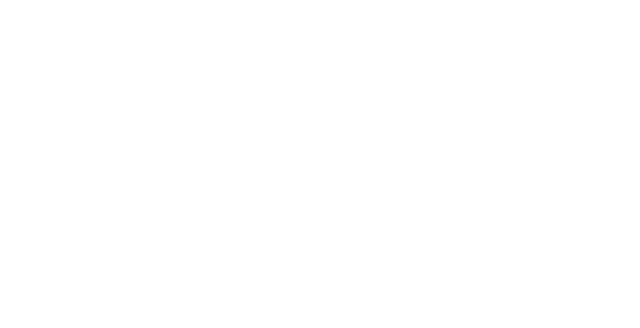
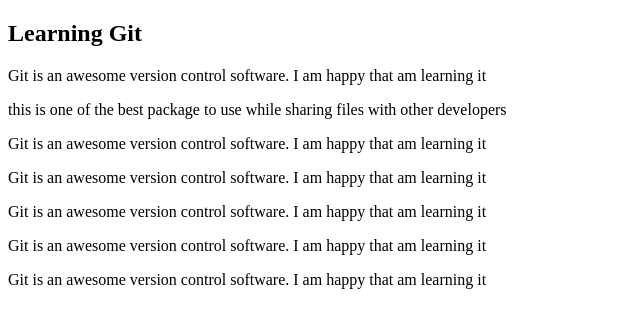
Before and after one commit to sunday58/learningGit, a plain HTML site: page index.html in a window 1280 px wide. Shown: the whole page, without its empty margins (0-640 px from the left). Drawn offline with Linux system fonts and the light colour scheme.

Commit message:
my second commit

```diff
--- a/index.html
+++ b/index.html
@@ -9,7 +9,14 @@
 
     <body>
 
-
+        <h2>Learning Git</h2>
+        <p>Git is an awesome version control software. I am happy that am learning it</p>
+        <p>this is one of the best package to use while sharing files with other developers</p>
+        <p>Git is an awesome version control software. I am happy that am learning it</p>
+        <p>Git is an awesome version control software. I am happy that am learning it</p>
+        <p>Git is an awesome version control software. I am happy that am learning it</p>
+        <p>Git is an awesome version control software. I am happy that am learning it</p>
+        <p>Git is an awesome version control software. I am happy that am learning it</p>
 
     </body>
 
```
